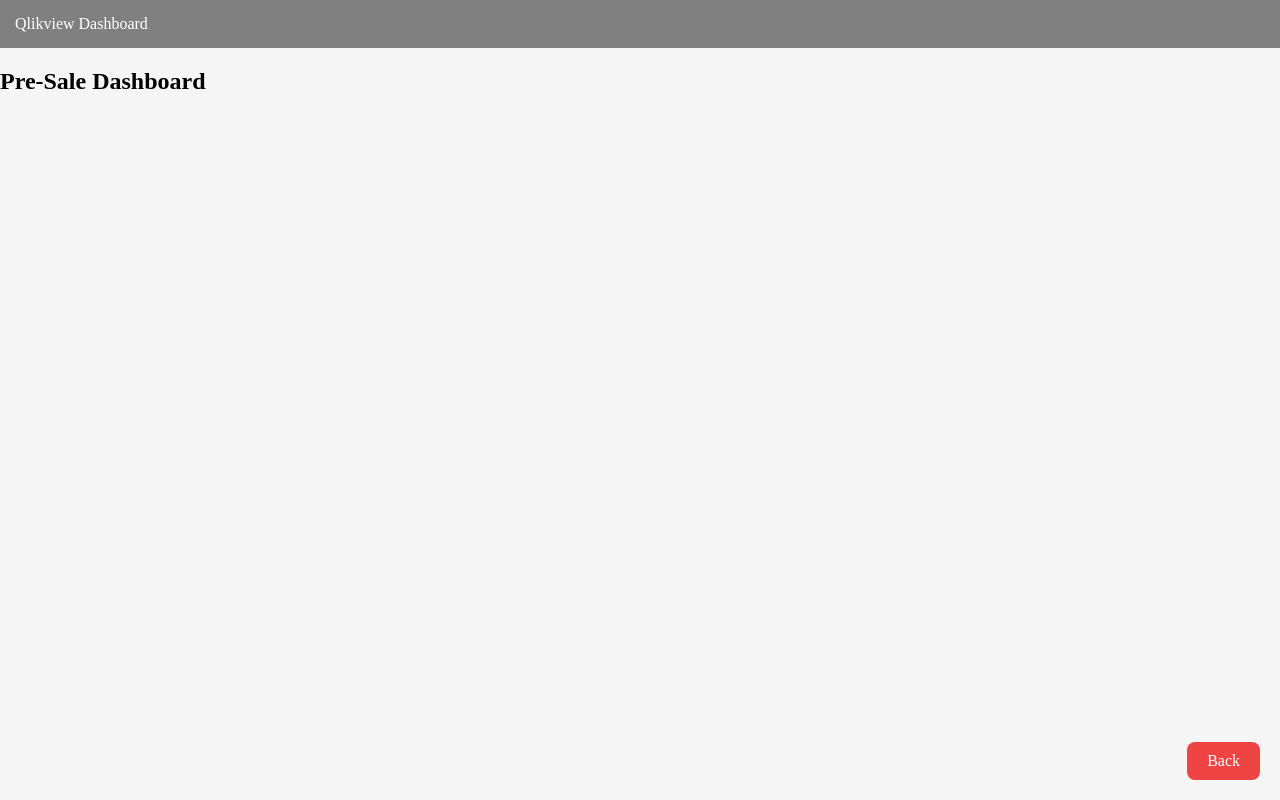
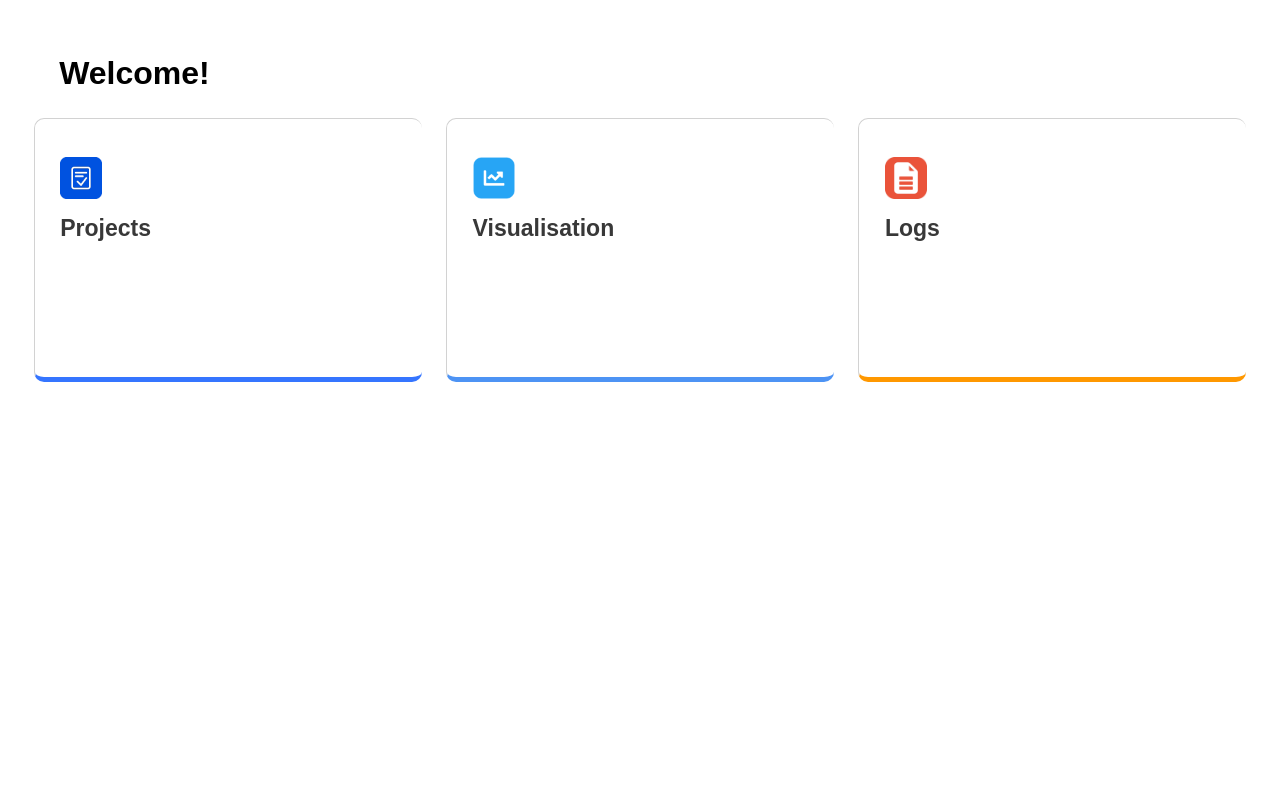
Before and after one commit to BT4103-Group-15/LLM-Agentic-Demo, a plain HTML site: page internal-staff-app/templates/Presale-dashboard.html in a window 1280 px wide. Drawn offline with Linux system fonts and the light colour scheme.

Commit message:
presale-dashboard styling

```diff
--- a/internal-staff-app/assets/css/presale-dashboard.css
+++ b/internal-staff-app/assets/css/presale-dashboard.css
@@ -1,39 +1,61 @@
-.dashboard-grid {
-    display: grid;
-    grid-template-columns: 2fr 1fr;
-    gap: 20px;
-    padding: 20px;
+body {
+  font-family: Arial, sans-serif;
+  text-align: center;
+  padding: 2vw;
+}
+h1 {
+  margin-bottom: 2vw;
+  margin-left: 2vw;
+  text-align: left; /* Align the title to the left */
+}
+.button-container {
+  display: flex;
+  justify-content: space-between;
+  gap: 1vw;
+  width: 100%;
+}
+.button {
+  width: 32%; /* Adjust the width to have 3 buttons side by side */
+  height: 33vh;
+  display: flex;
+  flex-direction: column;
+  align-items: flex-start; /* Align content to the left */
+  background-color: white; /* Set button background to white */
+  color: rgb(56, 56, 56); /* Set text color to black */
+  font-size: 1.8vw;
+  font-weight: bold; /* Make the text bold */
+  border-radius: 10px;
+  border: 1px solid #d2d2d2; /* Border color */
+  cursor: pointer;
+  padding-left: 2vw; /* Add left padding to align text better */
+  padding-top: 3vw;
+  box-sizing: border-box;
+  padding-bottom: 1vw;
+}
+.button img {
+  width: 3.3vw; /* Set icon size */
+  height: 3.3vw;
+  margin-bottom: 1.2vw;
+}
+.button:hover {
+  background-color: #f1f1f1; /* Light gray on hover */
 }
 
-.chart-container {
-    background: white;
-    border: 1px solid #ddd;
-    border-radius: 8px;
-    padding: 20px;
-    margin-bottom: 20px;
+/* Custom button colors */
+.projects-button {
+  background-color: white; /* White background */
+  border-right: none; /* Remove right border */
+  border-bottom: 5px solid #3575ff; /* Green bottom line */
 }
 
-.sub-grid {
-    display: grid;
-    grid-template-columns: 1fr 1fr;
-    gap: 20px;
+.visualisation-button {
+  background-color: white; /* White background */
+  border-right: none; /* Remove right border */
+  border-bottom: 5px solid #4d93f4; /* Blue bottom line */
 }
 
-.chart-title {
-    font-size: 1.1rem;
-    margin-bottom: 15px;
+.logs-button {
+  background-color: white; /* White background */
+  border-right: none; /* Remove right border */
+  border-bottom: 5px solid #FF9800; /* Orange bottom line */
 }
-
-.chart-placeholder {
-    background: #f8f8f8;
-    height: 200px;
-    border-radius: 4px;
-    display: flex;
-    align-items: center;
-    justify-content: center;
-    color: #666;
-}
-
-.large-chart {
-    height: 300px;
-}
--- a/internal-staff-app/templates/Presale-dashboard.html
+++ b/internal-staff-app/templates/Presale-dashboard.html
@@ -3,17 +3,29 @@
 <head>
     <meta charset="UTF-8">
     <meta name="viewport" content="width=device-width, initial-scale=1.0">
-    <title>Pre-Sale Dashboard</title>
-    <link rel="stylesheet" href="../assets/css/style.css">
-    <link rel="stylesheet" href="../assets/css/style.css"
-
+    <link rel="stylesheet" href="../assets/css/Presale-dashboard.css">
 </head>
 <body>
-    <div class="nav-bar">Qlikview Dashboard</div>
 
-    <div class="dashboard-container">
-        <h2>Pre-Sale Dashboard</h2>
-        <a href="visualization.html" class="back-button">Back</a>
+    <h1>Welcome!</h1>
+
+    <div class="button-container">
+        <button class="button projects-button">
+            <img src="../assets/images/proj-icon.png" alt="Projects">
+            Projects
+
+        </button>
+        <button class="button visualisation-button">
+            <img src="../assets/images/vizualise-icon.png" alt="Visualisation">
+            Visualisation
+
+        </button>
+        <button class="button logs-button">
+            <img src="../assets/images/logs-icon.png" alt="Logs">
+            Logs
+
+        </button>
     </div>
+
 </body>
 </html>
```
Also changed, not shown: internal-staff-app/assets/images/logs-icon.png (added), internal-staff-app/assets/images/proj-icon.png (added), internal-staff-app/assets/images/vizualise-icon.png (added), 4 other files.
